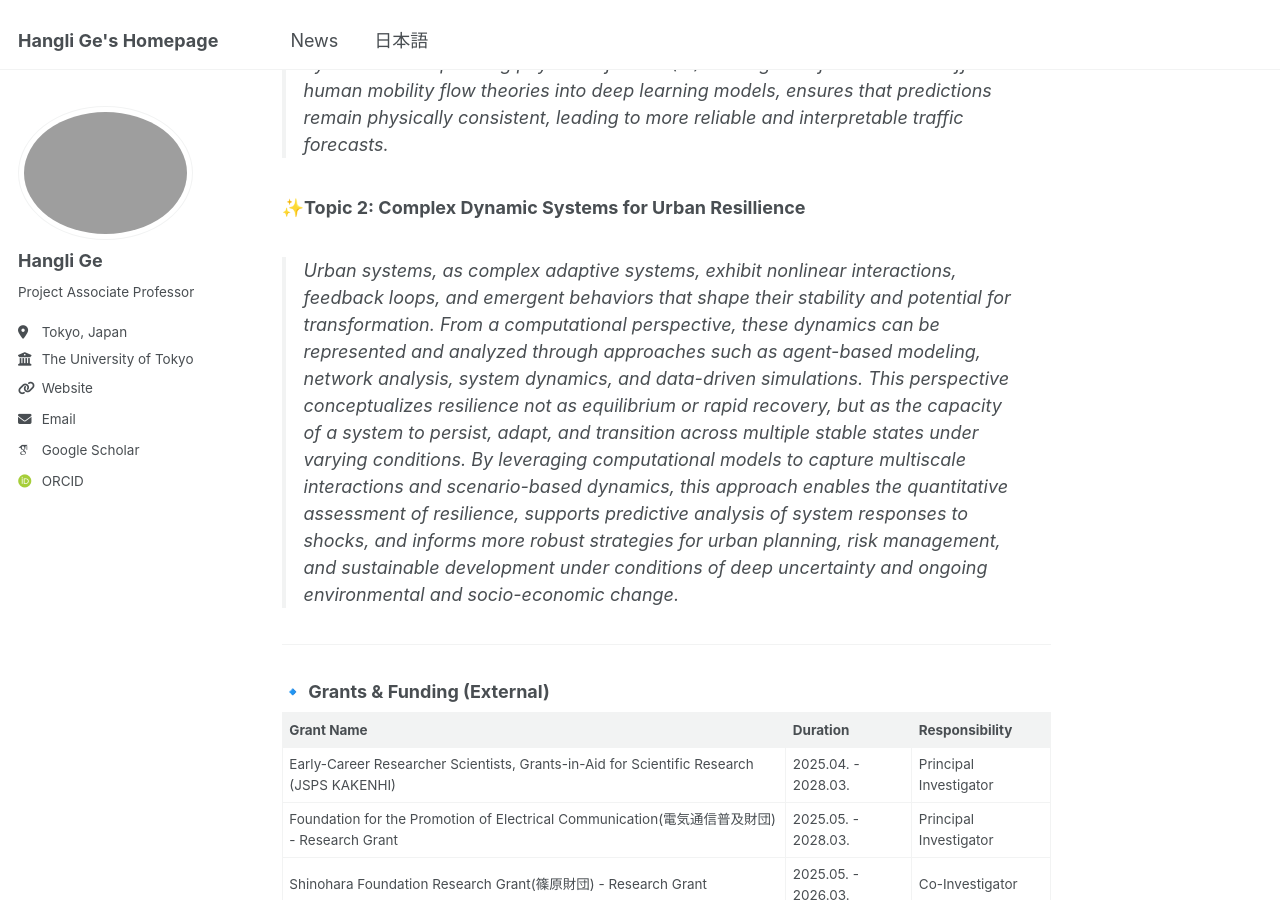
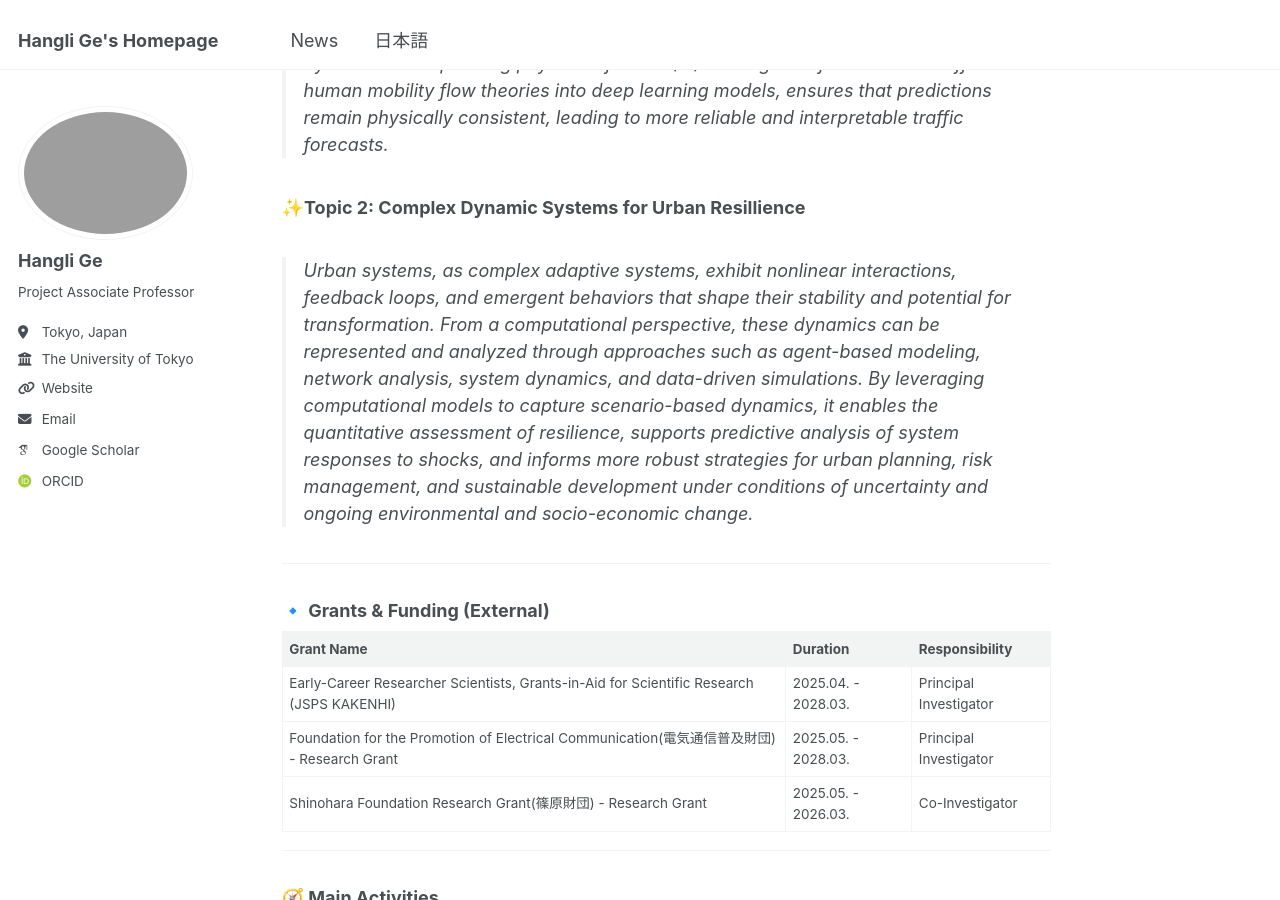
Before and after one commit to christie888/christie888.github.io, a Jekyll site: the page built from _pages/about.md, in a window 1280 px wide and 900 px high, scrolled down 633 px. Built offline with Jekyll 4.4.1, drawn with Linux system fonts in a browser that asks for light colours; some web fonts are replaced.

Commit message:
Update about.md

```diff
--- a/_pages/about.md
+++ b/_pages/about.md
@@ -21,7 +21,7 @@ My name is  Hangli Ge (葛杭丽 | 葛杭麗). I am currently a Project Associat
 > Traditional AI models for traffic prediction rely on purely data-driven approaches, which often struggle with accuracy or interpretability, especially in unseen traffic dynamics. Incorporating physics-informed (PI) AI integrates fundamental traffic or human mobility flow theories into deep learning models, ensures that predictions remain physically consistent, leading to more reliable and interpretable traffic forecasts.
 
 **✨Topic 2: Complex Dynamic Systems for Urban Resillience**
-> Urban systems, as complex adaptive systems, exhibit nonlinear interactions, feedback loops, and emergent behaviors that shape their stability and potential for transformation. From a computational perspective, these dynamics can be represented and analyzed through approaches such as agent-based modeling, network analysis, system dynamics, and data-driven simulations. This perspective conceptualizes resilience not as equilibrium or rapid recovery, but as the capacity of a system to persist, adapt, and transition across multiple stable states under varying conditions. By leveraging computational models to capture multiscale interactions and scenario-based dynamics, this approach enables the quantitative assessment of resilience, supports predictive analysis of system responses to shocks, and informs more robust strategies for urban planning, risk management, and sustainable development under conditions of deep uncertainty and ongoing environmental and socio-economic change.
+> Urban systems, as complex adaptive systems, exhibit nonlinear interactions, feedback loops, and emergent behaviors that shape their stability and potential for transformation. From a computational perspective, these dynamics can be represented and analyzed through approaches such as agent-based modeling, network analysis, system dynamics, and data-driven simulations. By leveraging computational models to capture scenario-based dynamics, it enables the quantitative assessment of resilience, supports predictive analysis of system responses to shocks, and informs more robust strategies for urban planning, risk management, and sustainable development under conditions of uncertainty and ongoing environmental and socio-economic change.
 
 <!-- **✨Topic 2: Quantum Computing for Optimization Problems**
 > Optimization is widely applied in machine learning, control systems and operations research. Classical approaches including gradient descent and evolutionary algorithms, are commonly used, while modern methods increasly integrate deep learning. However, optimization problems face computational challenges, particularly in large-scale graph structure and high-dimensional data, as many of them are NP-hard. Quantum computing is expected to revolutionize the fields that rely on complex optimization problem-solving, enabling faster and more accurate solutions in real-world applications.
```
